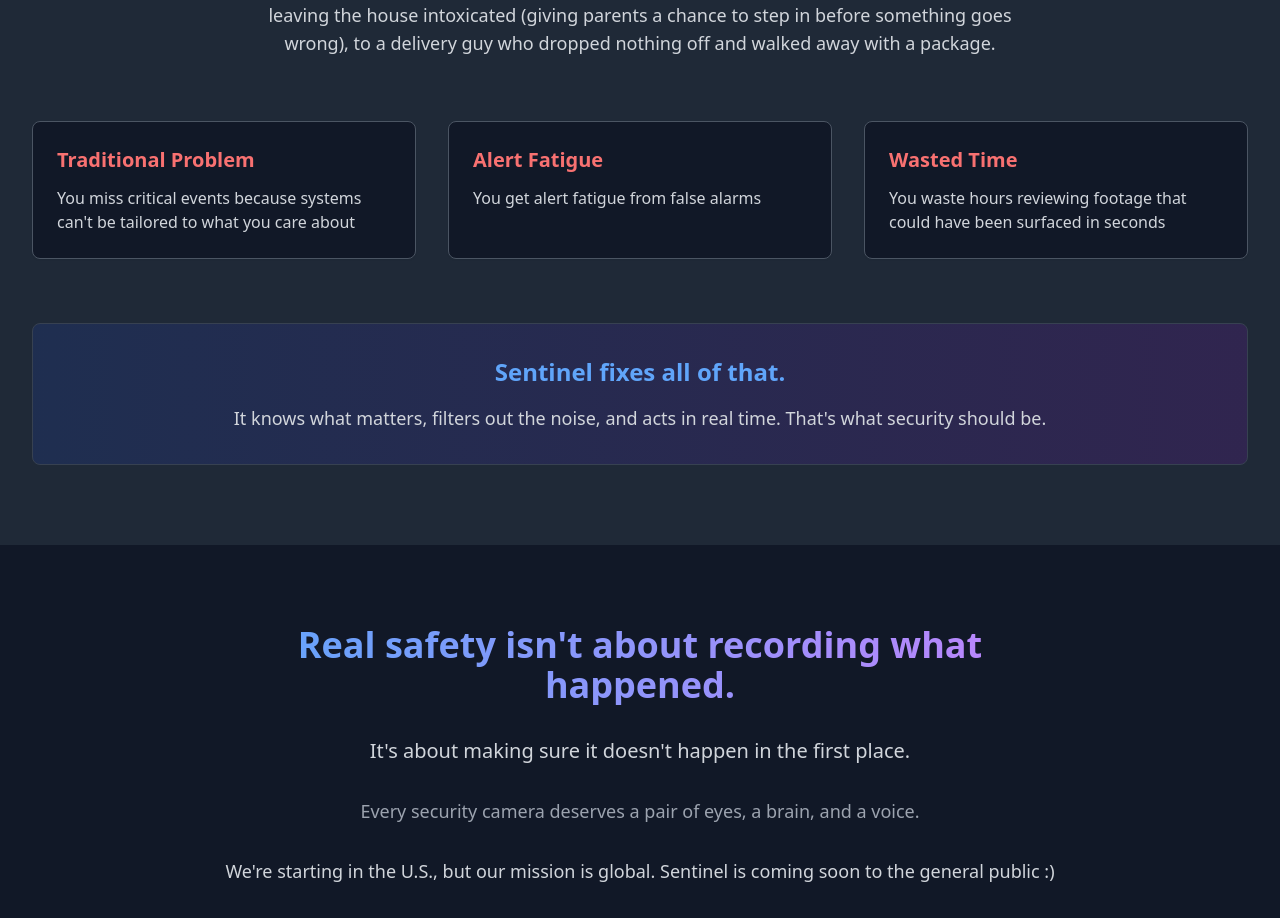
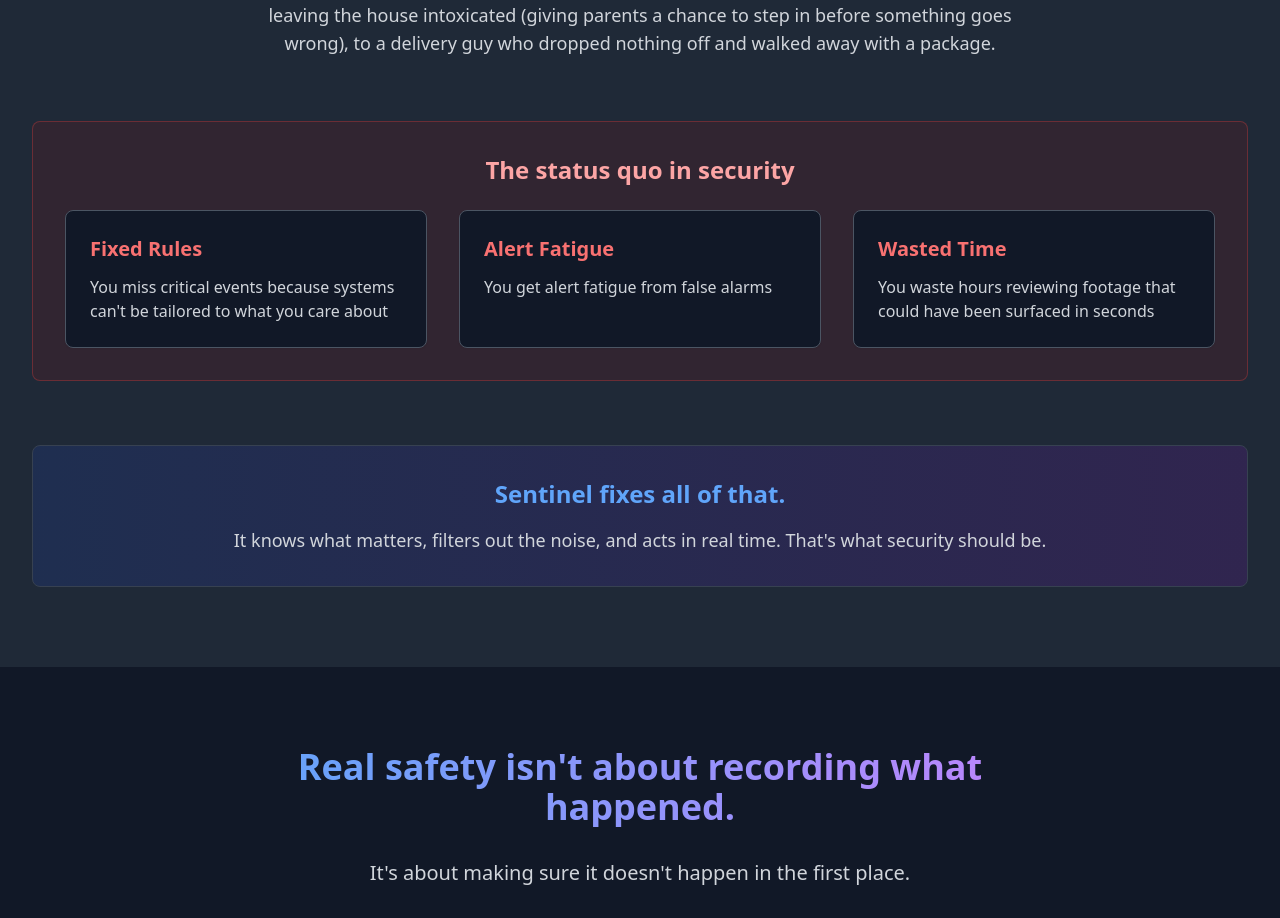
Before and after one commit to rnibhanupudi3/real-time-safety-ai, a React (Vite) app: page / in a window 1280 px wide. Shown: the part 1102-2020 px from the top of the page. Built offline with nearby package versions, Linux system fonts and the light colour scheme.

Commit message:
Refactor: Update "Why Sentinel?" section
Add a sub-heading and transparent red box to the "Why Sentinel?" section, and change "Traditional Problem" to "Fixed Rules".

```diff
--- a/src/pages/Index.tsx
+++ b/src/pages/Index.tsx
@@ -104,25 +104,28 @@ const Index = () => {
             </p>
           </div>
 
-          <div className="grid md:grid-cols-3 gap-8 mb-16">
+          <div className="bg-red-900/20 border border-red-500/30 rounded-lg p-8 mb-16">
+            <h3 className="text-2xl font-semibold mb-6 text-center text-red-300">The status quo in security</h3>
+            <div className="grid md:grid-cols-3 gap-8">
               <Card className="bg-gray-900 border-gray-600">
                 <CardContent className="p-6">
-                <h3 className="text-xl font-semibold mb-3 text-red-400">Traditional Problem</h3>
+                  <h4 className="text-xl font-semibold mb-3 text-red-400">Fixed Rules</h4>
                   <p className="text-gray-300">You miss critical events because systems can't be tailored to what you care about</p>
                 </CardContent>
               </Card>
               <Card className="bg-gray-900 border-gray-600">
                 <CardContent className="p-6">
-                <h3 className="text-xl font-semibold mb-3 text-red-400">Alert Fatigue</h3>
+                  <h4 className="text-xl font-semibold mb-3 text-red-400">Alert Fatigue</h4>
                   <p className="text-gray-300">You get alert fatigue from false alarms</p>
                 </CardContent>
               </Card>
               <Card className="bg-gray-900 border-gray-600">
                 <CardContent className="p-6">
-                <h3 className="text-xl font-semibold mb-3 text-red-400">Wasted Time</h3>
+                  <h4 className="text-xl font-semibold mb-3 text-red-400">Wasted Time</h4>
                   <p className="text-gray-300">You waste hours reviewing footage that could have been surfaced in seconds</p>
                 </CardContent>
               </Card>
+            </div>
           </div>
 
           <div className="text-center bg-gradient-to-r from-blue-900/30 to-purple-900/30 p-8 rounded-lg border border-gray-700">
```
Lines whose indentation alone changed are shown as unchanged.
